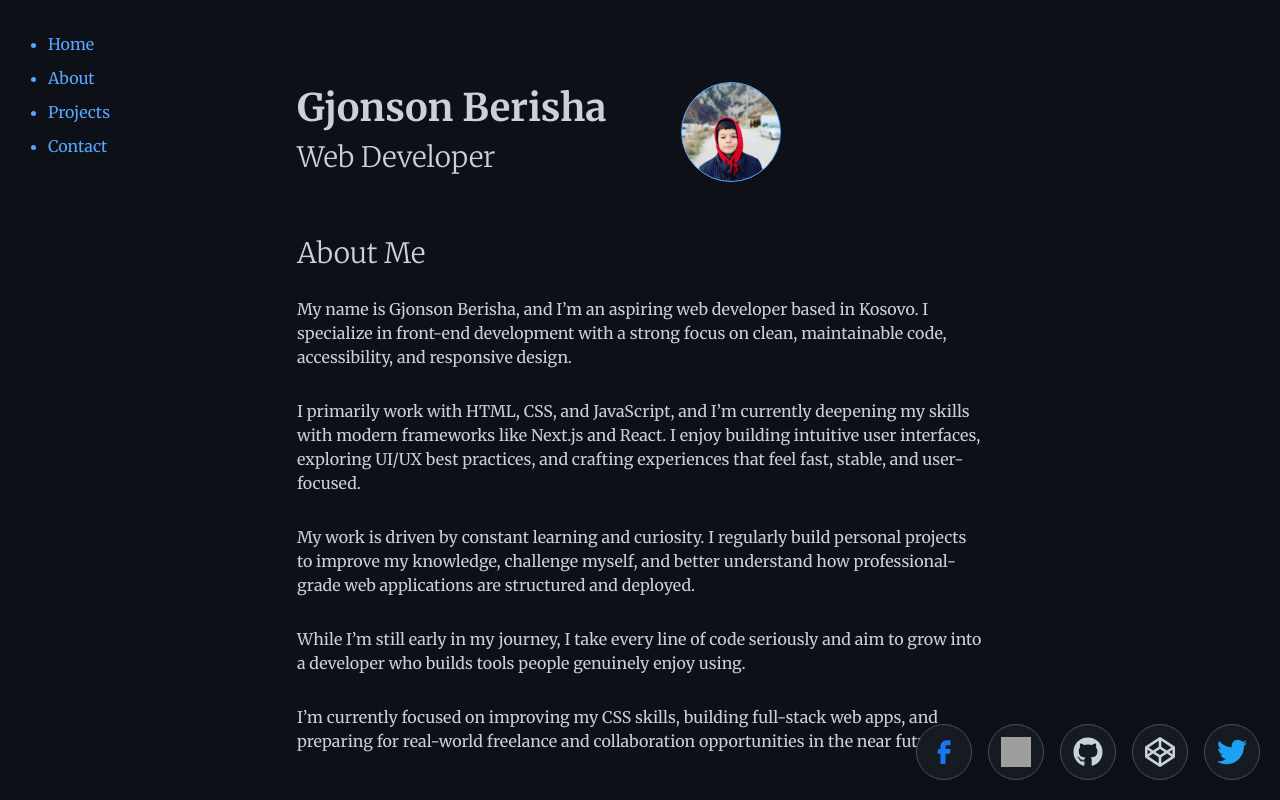
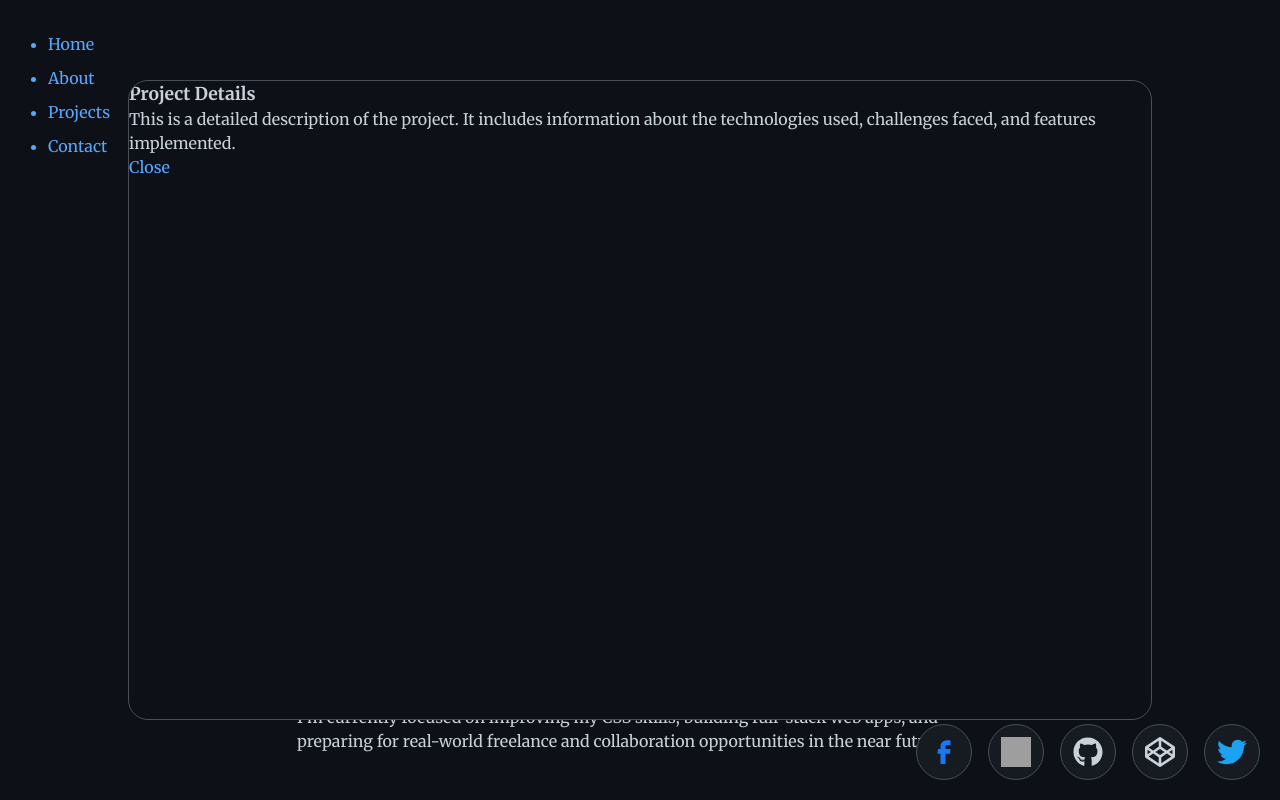
Before and after one commit to Johnson-Berisha/gjonson-portfolio, a Next.js app: page / in a window 1280 px wide. Shown: the top 800 px of the page. Built offline with nearby package versions, Linux system fonts and the light colour scheme; grey boxes are pictures that could not be loaded.

Commit message:
making big card for progekt

```diff
--- a/src/app/globals.css
+++ b/src/app/globals.css
@@ -262,9 +262,7 @@ span {
 }
 
 .project:hover {
-  transform: translateY(-4px);
   box-shadow: 0 4px 12px rgba(88, 166, 255, 0.15);
-  transition: transform 0.2s ease, box-shadow 0.3s ease;
 }
 
 .projects-cards.active {
@@ -284,6 +282,8 @@ span {
   padding: 1rem;
   width: 300px;
   transition: 0.2s ease;
+
+  position: relative;
 }
 
 .project-image {
@@ -304,3 +304,33 @@ span {
   align-items: center;
   margin-top: 1rem;
 }
+
+.hidden-modal {
+  position: absolute;
+  top: 0;
+  left: 0;
+
+  opacity: 0;
+}
+
+.project.active-modal {
+  position: fixed;
+  top: 50%;
+  left: 50%;
+  transform: translate(-50%, -50%);
+  z-index: 9999;
+  width: 80vw;
+  height: 80vh;
+  overflow-y: auto;
+}
+
+.project.active-modal .hidden-modal {
+  opacity: 1;
+}
+
+.project.active-modal .unhidden {
+  opacity: 0;
+  position: absolute;
+  left: 0;
+  top: 0;
+}
--- a/src/app/page.js
+++ b/src/app/page.js
@@ -124,7 +124,8 @@ export default function Home() {
 
         <div className="scroll-breakout">
           <div className="projects-cards" ref={scrollRef}>
-            <div className="project">
+            <div className="project active-modal">
+              <div className="unhidden">
                 <Image
                   src="/interactive-protfolio.png"
                   alt="Project 1"
@@ -137,6 +138,18 @@ export default function Home() {
                   <h3>Intr. Protfolio</h3>
                   <Link href="/" className="link">
                     View More
+                  </Link>
+                </div>
+              </div>
+              <div className="hidden-modal">
+                <h3>Project Details</h3>
+                <p>
+                  This is a detailed description of the project. It includes
+                  information about the technologies used, challenges faced, and
+                  features implemented.
+                </p>
+                <Link className="link" href="/">
+                  Close
                 </Link>
               </div>
             </div>
```
Lines whose indentation alone changed are shown as unchanged.
